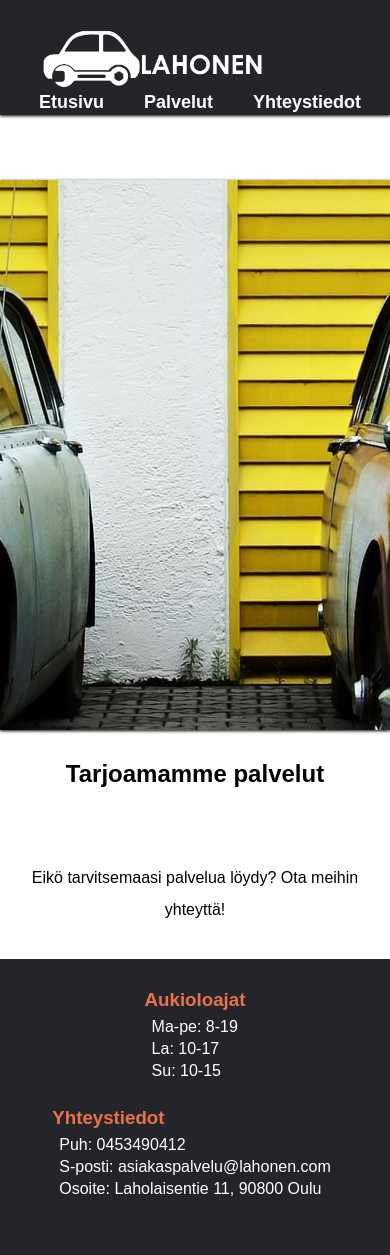
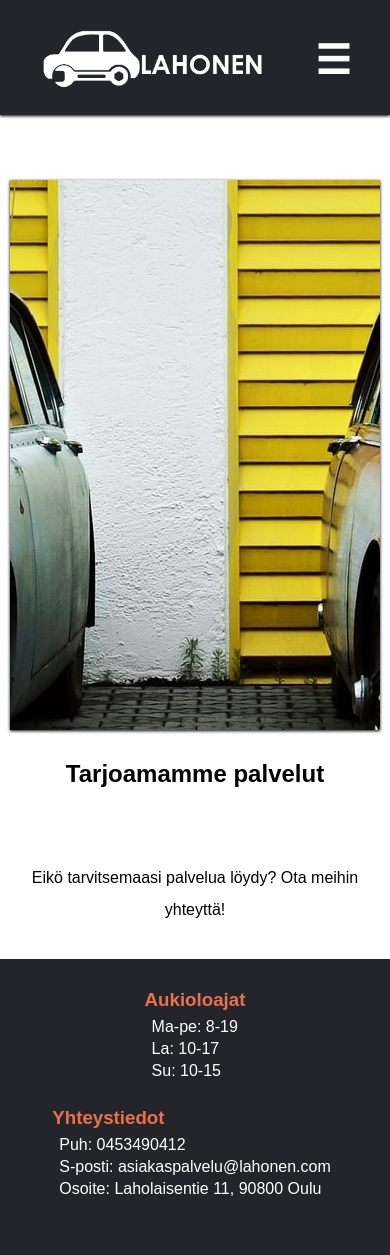
Before and after one commit to KaritaLaine/Autokorjaamo, a Django app: page /palvelut/ in a window 390 px wide; the page is wider, and only the part inside the window is pictured. Run offline with Django 3.2, Linux system fonts and the light colour scheme; data that the repository does not hold is empty.

Commit message:
Etusivun mobiilioptimisointi
Samassa headerin ja footerin

```diff
--- a/autokorjaamo/base/static/base.css
+++ b/autokorjaamo/base/static/base.css
@@ -44,6 +44,14 @@
     display: flex;
     font-size: 18px;
     transition: 0.5s;
+  }
+
+  .mobile-nav-links {
+    display: none;
+  }
+
+  .menuburger {
+    display: none;
   }
 
   .nav-links li {
@@ -158,6 +166,7 @@ footer li {
 
 .slideshow-container {
   max-width: 1200px;
+  width: 100%;
   position: relative;
   margin: auto;
   overflow: hidden;
@@ -298,3 +307,66 @@ footer li {
   font-family: "Montserrat", sans-serif;
   color: white;
 }
+
+
+/* MOBIILIOPTIMOINTI */
+@media only screen and (max-width: 900px){
+
+.nav-links {
+  display: none;
+}
+
+.mobile-nav-links {
+  position: absolute;
+  right: 0;
+  top: 115px;
+  list-style: none;
+  background-color: #24252a;
+  text-align: center;
+  padding: 10px;
+  width: 100%;
+  z-index: 99;
+}
+
+.mobile-nav-links a:hover {
+  color: #E9724C;
+}
+
+.mobile-nav-links #menu {
+  display: none;
+}
+
+.mobile-nav-links a{
+  font-family: "Montserrat", sans-serif;
+  font-weight: bold;
+  color: white;
+  text-decoration: none;
+}
+
+.mobile-nav-links li{
+  padding: 20px 10px;
+  border:  1.4px solid #2d3038;
+  border-left: 0;
+  border-right: 0;
+}
+
+.menuburger {
+  display: block;
+}
+
+.menuburger p{
+  color:white;
+  font-weight: bold;
+  font-size: 40px;
+  padding: 0;
+  margin: 0;
+}
+
+.menuburger p:hover{
+  color: #E9724C;
+}
+
+.wrapper {
+  width: 95%;
+}
+}
--- a/autokorjaamo/base/templates/base.html
+++ b/autokorjaamo/base/templates/base.html
@@ -8,6 +8,7 @@
     {% load static %}
     <link rel="stylesheet" href="{% static 'base.css'%}">
     <link rel="shortcut icon" href="{% static 'auto.png' %}"/>
+    <meta name="viewport" content="width=device-width, initial-scale=1.0">
 </head>
 
 <header>
@@ -20,8 +21,31 @@
             <li><a href="{% url 'yhteystiedot' %}">Yhteystiedot</a></li>
             <li><a href="{% url 'palautelomake' %}">Palaute</a></li>
         </ul>
+
+        <div class="menuburger">
+            <p onclick="menu()">&#9776;</p>
+        </div>
+        <ul id="menu" class="mobile-nav-links">
+            <li><a href="{% url 'etusivu' %}">Etusivu</a></li>
+            <li><a href="{% url 'palvelut' %}">Palvelut</a></li>
+            <li><a href="{% url 'yhteystiedot' %}">Yhteystiedot</a></li>
+            <li><a href="{% url 'palautelomake' %}">Palaute</a></li>
+        </ul>
     </nav>
 </header>
+
+<script type="text/javascript">
+
+function menu(){
+var menu = document.getElementById("menu")
+if (menu.style.display === "block"){
+    menu.style.display = "none";
+} else {
+    menu.style.display = "block";
+}
+}
+
+</script>
 
 <div class="wrapper">
 {% block body %}{% endblock %}
--- a/autokorjaamo/base/templates/etusivu.html
+++ b/autokorjaamo/base/templates/etusivu.html
@@ -17,9 +17,6 @@
         <div class="mySlides fade">
             <img src="{% static 'et_kuva3.jpg'%}" alt="Lahonen">
         </div>
-
-        <a class="prev" onclick="lisays(-1)">&#10094;</a>
-        <a class="next" onclick="lisays(+1)">&#10095;</a>
     </div>
 
     <div class="info">
```
